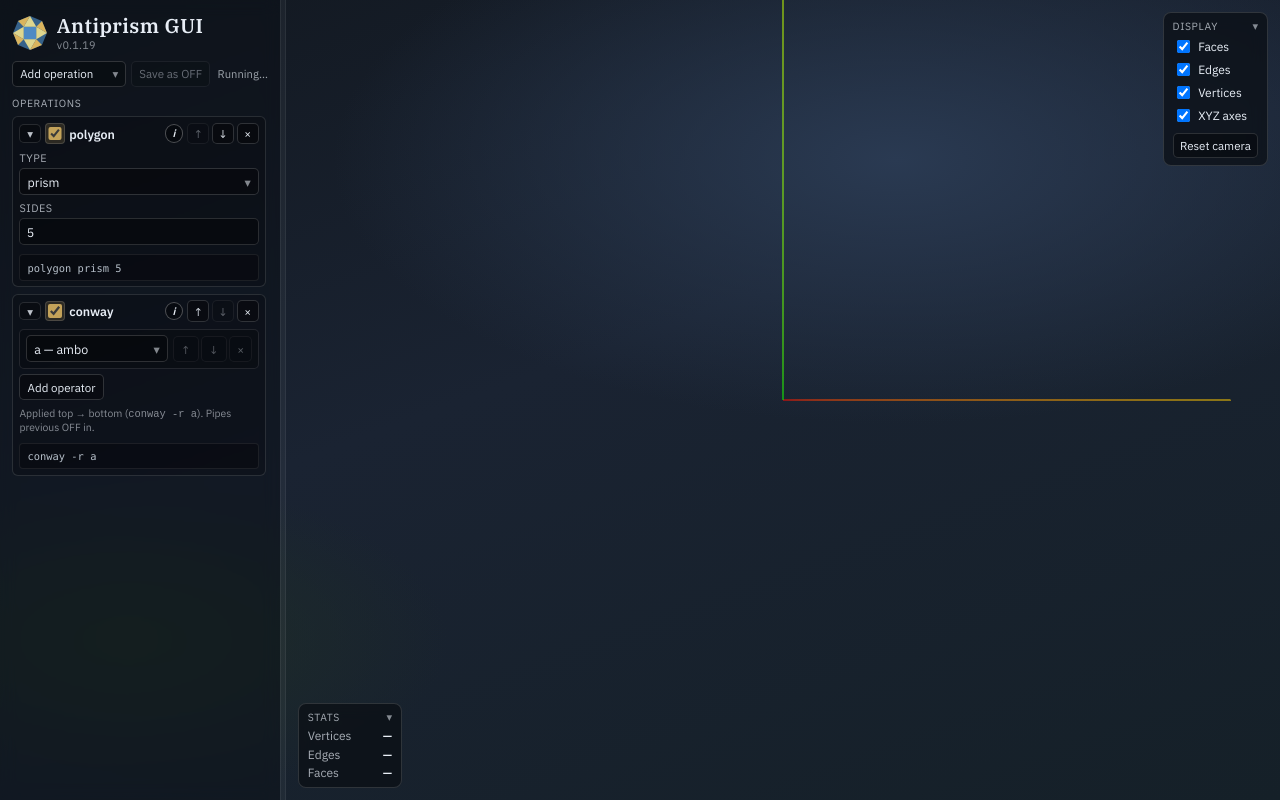
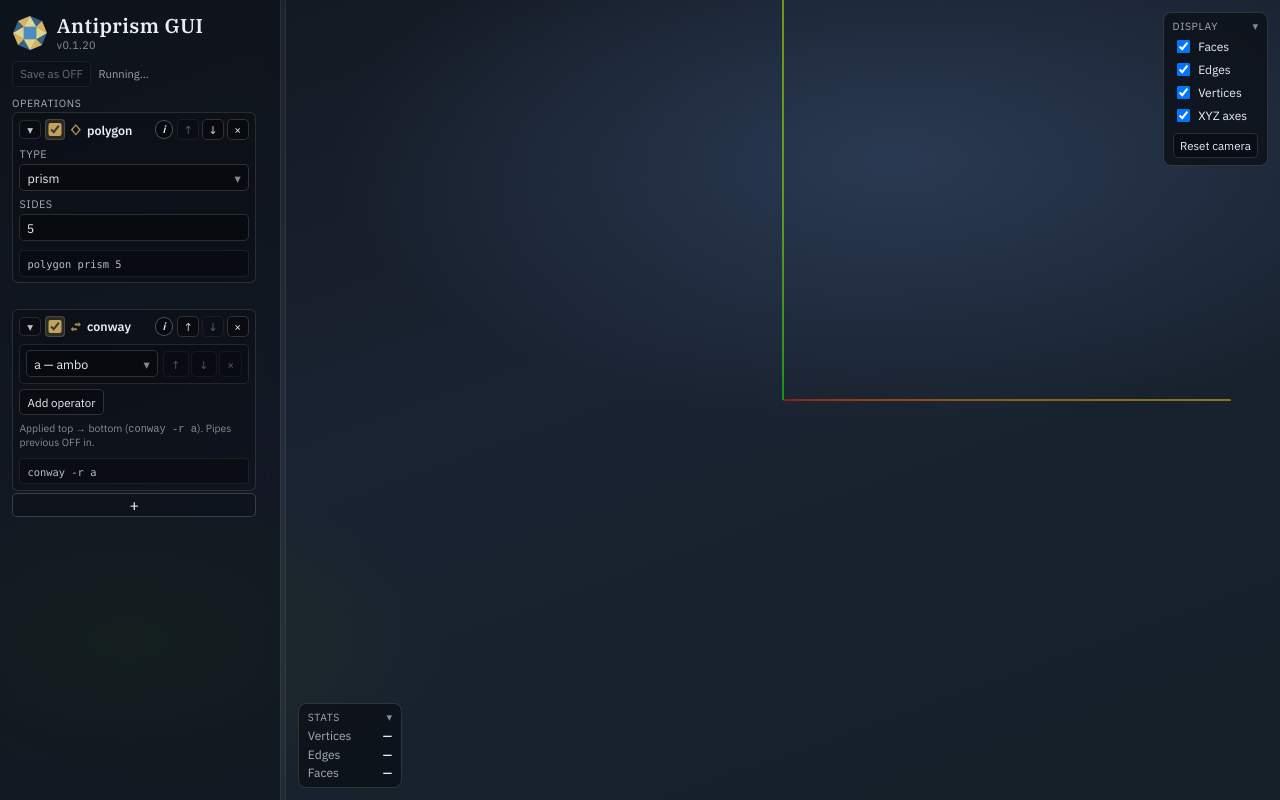
Before and after one commit to Wagyx/antiprism-pwa, a React (Vite) app in the folder web/: page / in a window 1280 px wide. Built offline with nearby package versions, Linux system fonts and the light colour scheme.

Commit message:
rework the add tool menu buttons, font and icons

```diff
--- a/web/package.json
+++ b/web/package.json
@@ -1,7 +1,7 @@
 {
   "name": "web",
   "private": true,
-  "version": "0.1.19",
+  "version": "0.1.20",
   "type": "module",
   "scripts": {
     "dev": "vite",
--- a/web/src/App.css
+++ b/web/src/App.css
@@ -2,7 +2,10 @@
   --panel-width: 280px;
   display: grid;
   grid-template-columns: var(--panel-width) 6px 1fr;
-  min-height: 100vh;
+  grid-template-rows: minmax(0, 1fr);
+  height: 100vh;
+  height: 100dvh;
+  overflow: hidden;
   background:
     radial-gradient(ellipse 80% 60% at 70% 20%, #2a3a52 0%, transparent 55%),
     radial-gradient(ellipse 50% 40% at 10% 80%, #1e2d28 0%, transparent 50%),
@@ -20,7 +23,29 @@
   flex-direction: column;
   gap: 0.55rem;
   min-width: 0;
-  overflow: hidden;
+  min-height: 0;
+  overflow-x: hidden;
+  overflow-y: auto;
+  scrollbar-gutter: stable;
+  scrollbar-width: thin;
+  scrollbar-color: rgba(196, 163, 90, 0.45) rgba(0, 0, 0, 0.25);
+}
+
+.controls::-webkit-scrollbar {
+  width: 8px;
+}
+
+.controls::-webkit-scrollbar-track {
+  background: rgba(0, 0, 0, 0.25);
+}
+
+.controls::-webkit-scrollbar-thumb {
+  background: rgba(196, 163, 90, 0.45);
+  border-radius: 4px;
+}
+
+.controls::-webkit-scrollbar-thumb:hover {
+  background: rgba(196, 163, 90, 0.65);
 }
 
 .brand {
@@ -168,11 +193,6 @@
   border-color: rgba(196, 163, 90, 0.55);
 }
 
-.toolbar-add {
-  flex: 1 1 auto;
-  min-width: 7rem;
-}
-
 .busy-hint {
   font-size: 0.7rem;
   margin-left: 0.15rem;
@@ -188,10 +208,8 @@
 .stack {
   display: flex;
   flex-direction: column;
-  gap: 0.4rem;
-  flex: 1;
-  min-height: 0;
-  overflow: auto;
+  gap: 0.15rem;
+  flex: 0 0 auto;
   padding-right: 0.1rem;
 }
 
@@ -206,6 +224,70 @@
   margin: 0;
   font-size: 0.75rem;
   opacity: 0.6;
+}
+
+.stack-item {
+  display: flex;
+  flex-direction: column;
+  gap: 0;
+}
+
+.stack-insert {
+  position: relative;
+  display: flex;
+  width: 100%;
+  z-index: 2;
+}
+
+.stack-insert-between,
+.stack-insert-end {
+  flex-shrink: 0;
+}
+
+.stack-insert-btn {
+  box-sizing: border-box;
+  width: 100%;
+  height: 1.45rem;
+  margin: 0;
+  padding: 0;
+  display: inline-flex;
+  align-items: center;
+  justify-content: center;
+  font: inherit;
+  font-size: 1rem;
+  line-height: 1;
+  border-radius: 5px;
+  border: 1px dashed rgba(255, 255, 255, 0.18);
+  background: rgba(0, 0, 0, 0.18);
+  color: inherit;
+  cursor: pointer;
+  transition:
+    opacity 0.12s ease,
+    border-color 0.12s ease,
+    border-style 0.12s ease,
+    background 0.12s ease;
+}
+
+.stack-insert-end > .stack-insert-btn {
+  border-style: solid;
+}
+
+/* Between slots share the same button chrome; only visibility differs. */
+.stack-insert-between .stack-insert-btn {
+  opacity: 0;
+}
+
+.stack-insert-between:hover .stack-insert-btn,
+.stack-insert-between.is-open .stack-insert-btn,
+.stack-insert-between:focus-within .stack-insert-btn {
+  opacity: 1;
+}
+
+.stack-insert .stack-insert-btn:hover,
+.stack-insert.is-open > .stack-insert-btn {
+  border-color: rgba(196, 163, 90, 0.55);
+  border-style: solid;
+  background: rgba(196, 163, 90, 0.12);
 }
 
 .stack-card {
@@ -288,6 +370,18 @@
 .stack-card-summary:hover {
   opacity: 1;
   background: rgba(255, 255, 255, 0.05);
+}
+
+.category-icon {
+  flex-shrink: 0;
+  display: block;
+  color: #c4a35a;
+  opacity: 0.85;
+}
+
+.op-kind-icon {
+  width: 0.85rem;
+  height: 0.85rem;
 }
 
 .op-kind-name {
@@ -651,53 +745,84 @@
   background: rgba(196, 163, 90, 0.18);
 }
 
-.add-op-menu-catalog {
-  right: auto;
-  width: min(18.5rem, calc(100vw - 2rem));
-  max-height: min(70vh, 28rem);
+.add-op-catalog-panel {
+  position: fixed;
+  z-index: 1200;
+  box-sizing: border-box;
+  width: min(30rem, calc(100vw - 1rem));
+  max-height: min(75vh, 34rem);
   overflow-y: auto;
+  display: flex;
+  flex-direction: column;
   gap: 0.45rem;
-  padding: 0.4rem;
+  padding: 0.5rem;
+  border-radius: 6px;
+  border: 1px solid rgba(255, 255, 255, 0.18);
+  background: #0c121a;
+  box-shadow: 0 12px 36px rgba(0, 0, 0, 0.7);
+  isolation: isolate;
+  color: #e8eef6;
 }
 
 .add-op-category {
   display: flex;
   flex-direction: column;
-  gap: 0.2rem;
+  gap: 0.25rem;
 }
 
 .add-op-category-label {
   margin: 0;
-  padding: 0.1rem 0.25rem;
-  font-size: 0.62rem;
+  padding: 0.15rem 0.3rem;
+  display: flex;
+  align-items: center;
+  gap: 0.4rem;
+  font-size: 0.72rem;
   font-weight: 600;
   letter-spacing: 0.06em;
   text-transform: uppercase;
-  opacity: 0.55;
+  opacity: 0.7;
+}
+
+.add-op-category-label .category-icon {
+  width: 0.85rem;
+  height: 0.85rem;
+  opacity: 0.9;
 }
 
 .add-op-category-grid {
   display: grid;
-  grid-template-columns: 1fr 1fr;
-  gap: 0.15rem;
+  grid-template-columns: 1fr 1fr 1fr;
+  gap: 0.2rem;
 }
 
-.add-op-menu-catalog button {
+.add-op-catalog-panel button {
+  font: inherit;
+  font-size: 0.85rem;
+  text-align: left;
   display: flex;
   flex-direction: column;
   align-items: flex-start;
-  gap: 0.05rem;
-  padding: 0.3rem 0.4rem;
-  line-height: 1.2;
+  gap: 0.08rem;
+  padding: 0.38rem 0.45rem;
+  line-height: 1.25;
+  border: none;
+  border-radius: 4px;
+  background: transparent;
+  color: #e8eef6;
+  cursor: pointer;
+}
+
+.add-op-catalog-panel button:hover {
+  background: rgba(196, 163, 90, 0.18);
 }
 
 .add-op-tool-name {
-  font-size: 0.72rem;
+  font-size: 0.85rem;
   color: #e8eef6;
 }
 
 .add-op-tool-blurb {
-  font-size: 0.6rem;
+  font-size: 0.7rem;
   opacity: 0.55;
   text-transform: none;
   letter-spacing: normal;
@@ -714,10 +839,25 @@
   margin: 0;
 }
 
+.op-error {
+  margin: 0;
+  padding: 0.4rem 0.45rem;
+  border-radius: 4px;
+  border: 1px solid rgba(255, 140, 120, 0.4);
+  background: rgba(80, 24, 20, 0.45);
+  color: #ffb4a8;
+  font-size: 0.72rem;
+  line-height: 1.35;
+  white-space: pre-wrap;
+  word-break: break-word;
+}
+
 .stage {
   position: relative;
-  min-height: 100vh;
+  min-height: 0;
   min-width: 0;
+  height: 100%;
+  overflow: hidden;
 }
 
 .display-panel,
@@ -872,7 +1012,9 @@
 @media (max-width: 720px) {
   .app {
     grid-template-columns: 1fr;
-    grid-template-rows: auto 0 1fr;
+    grid-template-rows: minmax(0, 45vh) 0 minmax(0, 1fr);
+    height: 100vh;
+    height: 100dvh;
   }
 
   .panel-resizer {
@@ -880,10 +1022,10 @@
   }
 
   .controls {
-    max-height: 45vh;
+    max-height: none;
   }
 
   .stage {
-    min-height: 55vh;
+    min-height: 0;
   }
 }
--- a/web/src/index.css
+++ b/web/src/index.css
@@ -10,7 +10,8 @@ html,
 body,
 #root {
   margin: 0;
-  min-height: 100%;
+  height: 100%;
+  overflow: hidden;
 }
 
 body {
--- a/web/src/pipeline/types.ts
+++ b/web/src/pipeline/types.ts
@@ -97,9 +97,11 @@ export const CONWAY_PARAMETRIC_SEEDS = new Set<ConwaySeedFamily>([
   "R",
 ]);
 
+export type PipelineCategoryId = "seed" | "transform" | "refine" | "utility";
+
 /** Grouped catalog for the Add operation menu. */
 export const PIPELINE_CATEGORIES: {
-  id: string;
+  id: PipelineCategoryId;
   label: string;
   tools: { kind: PipelineKind; blurb: string }[];
 }[] = [
@@ -163,6 +165,16 @@ export const PIPELINE_CATEGORIES: {
     ],
   },
 ];
+
+const KIND_TO_CATEGORY = new Map<PipelineKind, PipelineCategoryId>(
+  PIPELINE_CATEGORIES.flatMap((cat) =>
+    cat.tools.map(({ kind }) => [kind, cat.id] as const),
+  ),
+);
+
+export function categoryIdForKind(kind: PipelineKind): PipelineCategoryId {
+  return KIND_TO_CATEGORY.get(kind) ?? "utility";
+}
 
 type OpBase = {
   id: string;
--- /dev/null
+++ b/web/src/ui/AddOpButton.tsx
@@ -0,0 +1,135 @@
+import { useEffect, useId, useLayoutEffect, useRef, useState } from "react";
+import { createPortal } from "react-dom";
+import {
+  PIPELINE_CATEGORIES,
+  type PipelineKind,
+} from "../pipeline/types";
+import { CategoryIcon } from "./CategoryIcon";
+
+const PANEL_WIDTH = 480;
+const GAP = 8;
+
+type Props = {
+  variant: "between" | "end";
+  onPick: (kind: PipelineKind) => void;
+};
+
+export function AddOpButton({ variant, onPick }: Props) {
+  const [open, setOpen] = useState(false);
+  const [pos, setPos] = useState<{ top: number; left: number } | null>(null);
+  const btnRef = useRef<HTMLButtonElement>(null);
+  const panelRef = useRef<HTMLDivElement>(null);
+  const panelId = useId();
+
+  useLayoutEffect(() => {
+    if (!open || !btnRef.current) {
+      setPos(null);
+      return;
+    }
+
+    const place = () => {
+      const r = btnRef.current!.getBoundingClientRect();
+      const width = Math.min(PANEL_WIDTH, window.innerWidth - 2 * GAP);
+      const maxLeft = window.innerWidth - width - GAP;
+      let left = r.left;
+      if (left > maxLeft) left = Math.max(GAP, maxLeft);
+      if (left < GAP) left = GAP;
+
+      const panelH = panelRef.current?.offsetHeight ?? 360;
+      let top = r.bottom + GAP;
+      if (top + panelH > window.innerHeight - GAP) {
+        top = Math.max(GAP, r.top - panelH - GAP);
+      }
+      if (top < GAP) top = GAP;
+      setPos({ top, left });
+    };
+
+    place();
+    const raf = requestAnimationFrame(place);
+    window.addEventListener("resize", place);
+    window.addEventListener("scroll", place, true);
+    return () => {
+      cancelAnimationFrame(raf);
+      window.removeEventListener("resize", place);
+      window.removeEventListener("scroll", place, true);
+    };
+  }, [open]);
+
+  useEffect(() => {
+    if (!open) return;
+    const onDoc = (e: MouseEvent) => {
+      const t = e.target as Node;
+      if (btnRef.current?.contains(t) || panelRef.current?.contains(t)) return;
+      setOpen(false);
+    };
+    const onKey = (e: KeyboardEvent) => {
+      if (e.key === "Escape") setOpen(false);
+    };
+    document.addEventListener("mousedown", onDoc);
+    document.addEventListener("keydown", onKey);
+    return () => {
+      document.removeEventListener("mousedown", onDoc);
+      document.removeEventListener("keydown", onKey);
+    };
+  }, [open]);
+
+  const panel =
+    open && pos
+      ? createPortal(
+          <div
+            className="add-op-catalog-panel"
+            id={panelId}
+            role="menu"
+            aria-label="Add operation"
+            ref={panelRef}
+            style={{ top: pos.top, left: pos.left }}
+          >
+            {PIPELINE_CATEGORIES.map((cat) => (
+              <section key={cat.id} className="add-op-category">
+                <h3 className="add-op-category-label">
+                  <CategoryIcon category={cat.id} />
+                  <span>{cat.label}</span>
+                </h3>
+                <div className="add-op-category-grid">
+                  {cat.tools.map(({ kind, blurb }) => (
+                    <button
+                      key={kind}
+                      type="button"
+                      role="menuitem"
+                      onClick={() => {
+                        setOpen(false);
+                        onPick(kind);
+                      }}
+                    >
+                      <span className="add-op-tool-name">{kind}</span>
+                      <span className="add-op-tool-blurb">{blurb}</span>
+                    </button>
+                  ))}
+                </div>
+              </section>
+            ))}
+          </div>,
+          document.body,
+        )
+      : null;
+
+  return (
+    <div
+      className={`stack-insert stack-insert-${variant}${open ? " is-open" : ""}`}
+    >
+      <button
+        type="button"
+        className="stack-insert-btn"
+        ref={btnRef}
+        aria-expanded={open}
+        aria-controls={panelId}
+        aria-label="Add operation"
+        title="Add operation"
+        onClick={() => setOpen((v) => !v)}
+      >
+        +
+      </button>
+      {panel}
+    </div>
+  );
+}
--- /dev/null
+++ b/web/src/ui/CategoryIcon.tsx
@@ -0,0 +1,57 @@
+import type { PipelineCategoryId } from "../pipeline/types";
+
+type Props = {
+  category: PipelineCategoryId;
+  className?: string;
+};
+
+/** Small inline SVG marks for pipeline categories. */
+export function CategoryIcon({ category, className }: Props) {
+  const cls = `category-icon category-icon-${category}${className ? ` ${className}` : ""}`;
+
+  if (category === "seed") {
+    // Upright diamond
+    return (
+      <svg className={cls} viewBox="0 0 16 16" width={14} height={14} aria-hidden focusable="false">
+        <path
+          fill="currentColor"
+          d="M8 1.25 14 8 8 14.75 2 8 8 1.25Zm0 2.2L4.35 8 8 12.55 11.65 8 8 3.45Z"
+        />
+      </svg>
+    );
+  }
+
+  if (category === "transform") {
+    // Swap / circulate arrows
+    return (
+      <svg className={cls} viewBox="0 0 16 16" width={14} height={14} aria-hidden focusable="false">
+        <path
+          fill="currentColor"
+          d="M11.2 2.4 14 5.2l-2.8 2.8V6.4H6.8V4h4.4V2.4ZM4.8 13.6 2 10.8l2.8-2.8v1.6h4.4V12H4.8v1.6Z"
+        />
+      </svg>
+    );
+  }
+
+  if (category === "refine") {
+    // Sparkle
+    return (
+      <svg className={cls} viewBox="0 0 16 16" width={14} height={14} aria-hidden focusable="false">
+        <path
+          fill="currentColor"
+          d="M8 1 9.2 5.6 14 6.8 9.2 8 8 12.6 6.8 8 2 6.8 6.8 5.6 8 1Zm4.6 7.2.8 2.6 2.6.8-2.6.8-.8 2.6-.8-2.6-2.6-.8 2.6-.8.8-2.6Z"
+        />
+      </svg>
+    );
+  }
+
+  // Utility: wrench
+  return (
+    <svg className={cls} viewBox="0 0 16 16" width={14} height={14} aria-hidden focusable="false">
+      <path
+        fill="currentColor"
+        d="M12.9 2.2a3.1 3.1 0 0 0-4.2.3L8.3 3l1.5 1.5-.8.8L7.5 3.8l-.4.4a3.1 3.1 0 0 0-.2 4.2L3 12.3l1.1 1.1 3.9-3.9a3.1 3.1 0 0 0 4.2-.2l.4-.4-1.5-1.5.8-.8 1.5 1.5.4-.4a3.1 3.1 0 0 0-.3-4.2l-.6-.5Z"
+      />
+    </svg>
+  );
+}
--- a/web/src/ui/StackPanel.tsx
+++ b/web/src/ui/StackPanel.tsx
@@ -18,12 +18,12 @@ import {
   CONWAY_PARAMETRIC_SEEDS,
   CONWAY_SEED_FAMILIES,
   conwaySeedToken,
+  categoryIdForKind,
   createOp,
   flagsOpSummary,
   isFlagsTool,
   OFF_COLOR_PRESETS,
   opToCommandLine,
-  PIPELINE_CATEGORIES,
   POLYGON_TYPES,
   type ConwayOp,
   type ConwaySeedFamily,
@@ -34,6 +34,8 @@ import {
   type PipelineOp,
 } from "../pipeline/types";
 import { APP_VERSION } from "../version";
+import { AddOpButton } from "./AddOpButton";
+import { CategoryIcon } from "./CategoryIcon";
 import { MenuSelect } from "./MenuSelect";
 import { ToolInfoButton } from "./ToolInfoButton";
 import { useDismissDetails } from "./useDismissDetails";
@@ -81,6 +83,12 @@ type Props = {
   canSave: boolean;
   onSaveOff: () => void;
 };
+
+/** Drop redundant "Step N (kind):" prefix when the message sits under that card. */
+function formatStepError(error: string, kind: string, index: number): string {
+  const prefix = `Step ${index + 1} (${kind}): `;
+  return error.startsWith(prefix) ? error.slice(prefix.length) : error;
+}
 
 function updateOp(ops: PipelineOp[], id: string, patch: Partial<PipelineOp>): PipelineOp[] {
   return ops.map((op) => {
@@ -727,11 +735,11 @@ export function StackPanel({
     }));
   };
 
-  const addKind = (kind: PipelineKind, detailsEl: HTMLElement | null) => {
+  const addKind = (kind: PipelineKind, insertAt: number) => {
     const op = createOp(kind, ops.length === 0);
-    onCommit([...ops, op]);
+    const next = [...ops.slice(0, insertAt), op, ...ops.slice(insertAt)];
+    onCommit(next);
     setExpanded((prev) => ({ ...prev, [op.id]: true }));
-    detailsEl?.closest("details")?.removeAttribute("open");
   };
 
   return (
@@ -751,29 +759,6 @@ export function StackPanel({
       </div>
 
       <div className="toolbar">
-        <details className="add-op toolbar-add">
-          <summary className="add-op-btn">Add operation</summary>
-          <div className="add-op-menu add-op-menu-catalog" role="menu">
-            {PIPELINE_CATEGORIES.map((cat) => (
-              <section key={cat.id} className="add-op-category">
-                <h3 className="add-op-category-label">{cat.label}</h3>
-                <div className="add-op-category-grid">
-                  {cat.tools.map(({ kind, blurb }) => (
-                    <button
-                      key={kind}
-                      type="button"
-                      role="menuitem"
-                      onClick={(e) => addKind(kind, e.currentTarget)}
-                    >
-                      <span className="add-op-tool-name">{kind}</span>
-                      <span className="add-op-tool-blurb">{blurb}</span>
-                    </button>
-                  ))}
-                </div>
-              </section>
-            ))}
-          </div>
-        </details>
         <button
           type="button"
           disabled={!canSave || busy}
@@ -796,8 +781,14 @@ export function StackPanel({
         {ops.map((op, index) => {
           const open = isExpanded(op.id) || failedStep === index;
           return (
+            <div key={op.id} className="stack-item">
+              {index > 0 ? (
+                <AddOpButton
+                  variant="between"
+                  onPick={(kind) => addKind(kind, index)}
+                />
+              ) : null}
               <div
-              key={op.id}
                 className={`stack-card${failedStep === index ? " is-error" : ""}${open ? " is-open" : ""}${op.enabled ? "" : " is-off"}`}
               >
                 <div className="stack-card-head">
@@ -812,17 +803,27 @@ export function StackPanel({
                   </button>
                   <label
                     className={`op-enable${op.enabled ? "" : " is-off"}`}
-                  title={op.enabled ? "On — included in pipeline" : "Off — skipped"}
+                    title={
+                      op.enabled
+                        ? "On — included in pipeline"
+                        : "Off — skipped"
+                    }
                   >
                     <input
                       type="checkbox"
                       checked={op.enabled}
                       aria-label={op.enabled ? "Disable step" : "Enable step"}
                       onChange={() =>
-                      onCommit(updateOp(ops, op.id, { enabled: !op.enabled }))
+                        onCommit(
+                          updateOp(ops, op.id, { enabled: !op.enabled }),
+                        )
                       }
                     />
                   </label>
+                  <CategoryIcon
+                    category={categoryIdForKind(op.kind)}
+                    className="op-kind-icon"
+                  />
                   <span className="op-kind-name">{op.kind}</span>
                   <ToolInfoButton kind={op.kind} />
                   {!open ? (
@@ -855,7 +856,9 @@ export function StackPanel({
                     <button
                       type="button"
                       aria-label="Remove step"
-                    onClick={() => onCommit(ops.filter((o) => o.id !== op.id))}
+                      onClick={() =>
+                        onCommit(ops.filter((o) => o.id !== op.id))
+                      }
                     >
                       ×
                     </button>
@@ -876,12 +879,27 @@ export function StackPanel({
                     </p>
                   </>
                 ) : null}
+
+                {failedStep === index && error ? (
+                  <p className="op-error" role="alert">
+                    {formatStepError(error, op.kind, index)}
+                  </p>
+                ) : null}
+              </div>
             </div>
           );
         })}
+        <AddOpButton
+          variant="end"
+          onPick={(kind) => addKind(kind, ops.length)}
+        />
       </div>
 
-      {error ? <p className="error">{error}</p> : null}
+      {error && failedStep == null ? (
+        <p className="error" role="alert">
+          {error}
+        </p>
+      ) : null}
     </aside>
   );
 }
--- a/web/src/version.ts
+++ b/web/src/version.ts
@@ -1,2 +1,2 @@
 /** App semver; patch is bumped by `.githooks/pre-commit` on each commit. */
-export const APP_VERSION = "0.1.19";
+export const APP_VERSION = "0.1.20";
```
Also changed, not shown: 1 other file (tests, documents, lock files or other folders). Lines whose indentation alone changed are shown as unchanged.
